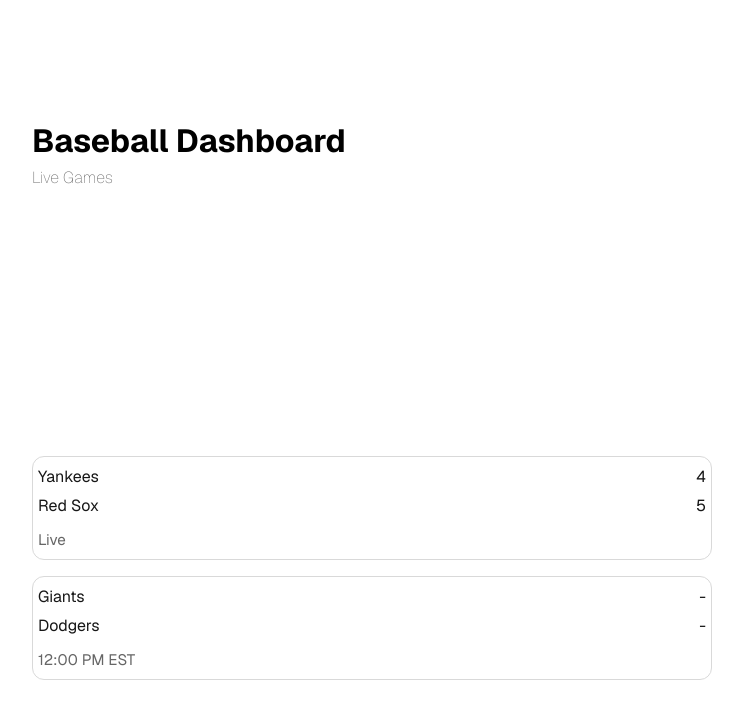
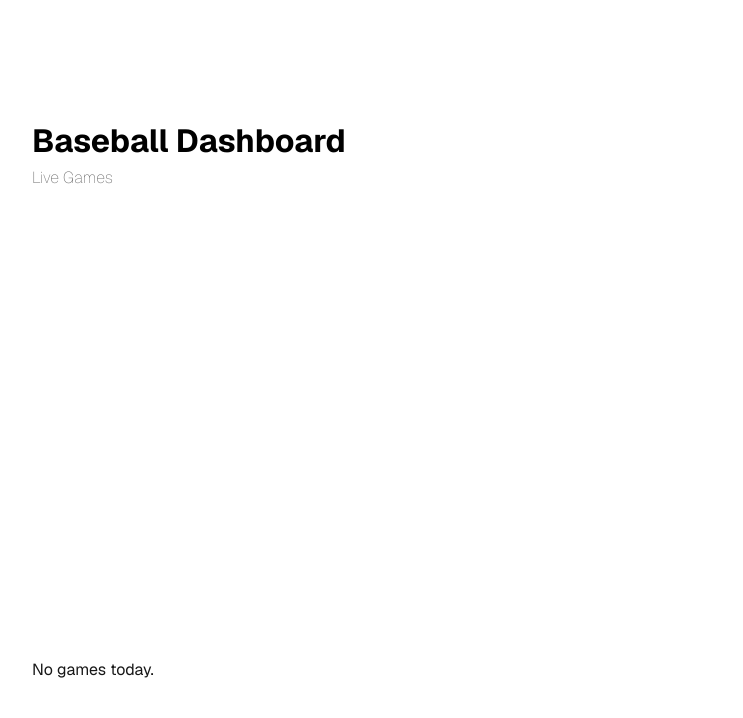
Before and after one commit to eshaanp21vt/baseball-dashboard, a Next.js app in the folder frontend/: page / in a window 1280 px wide. Shown: the top 718 px of the page, without its empty margins (268-1011 px from the left). Built offline with nearby package versions, Linux system fonts and the light colour scheme.

Commit message:
minor imports and useStates

```diff
--- a/frontend/app/page.js
+++ b/frontend/app/page.js
@@ -1,25 +1,29 @@
+"use client";
 import styles from "./page.module.css";
-
+import { useState, useEffect } from "react";
 export default function Home() {
 
-  const games = [
-    {
-    id: 1,
-    awayTeam: "Yankees",
-    awayScore: 4,
-    homeTeam: "Red Sox",
-    homeScore: 5,
-    status: "Live",
-    },
-    {
-      id: 2,
-      awayTeam: "Giants",
-      awayScore: "-",
-      homeTeam: "Dodgers",
-      homeScore: "-",
-      status: "12:00 PM EST",
-    },
-  ]
+  const [games, setGames] =
+  useState([
+    // {
+    //   id: 1,
+    //   awayTeam: "Yankees",
+    //   awayScore: 4,
+    //   homeTeam: "Red Sox",
+    //   homeScore: 5,
+    //   status: "Live",
+    // },
+    // {
+    //   id: 2,
+    //   awayTeam: "Giants",
+    //   awayScore: "-",
+    //   homeTeam: "Dodgers",
+    //   homeScore: "-",
+    //   status: "12:00 PM EST",
+    // },
+  ])
+  const [loading, setLoading] = useState(true);
+  const [error, setError] = useState("");
 
   return (
     <div className={styles.page}>
```
